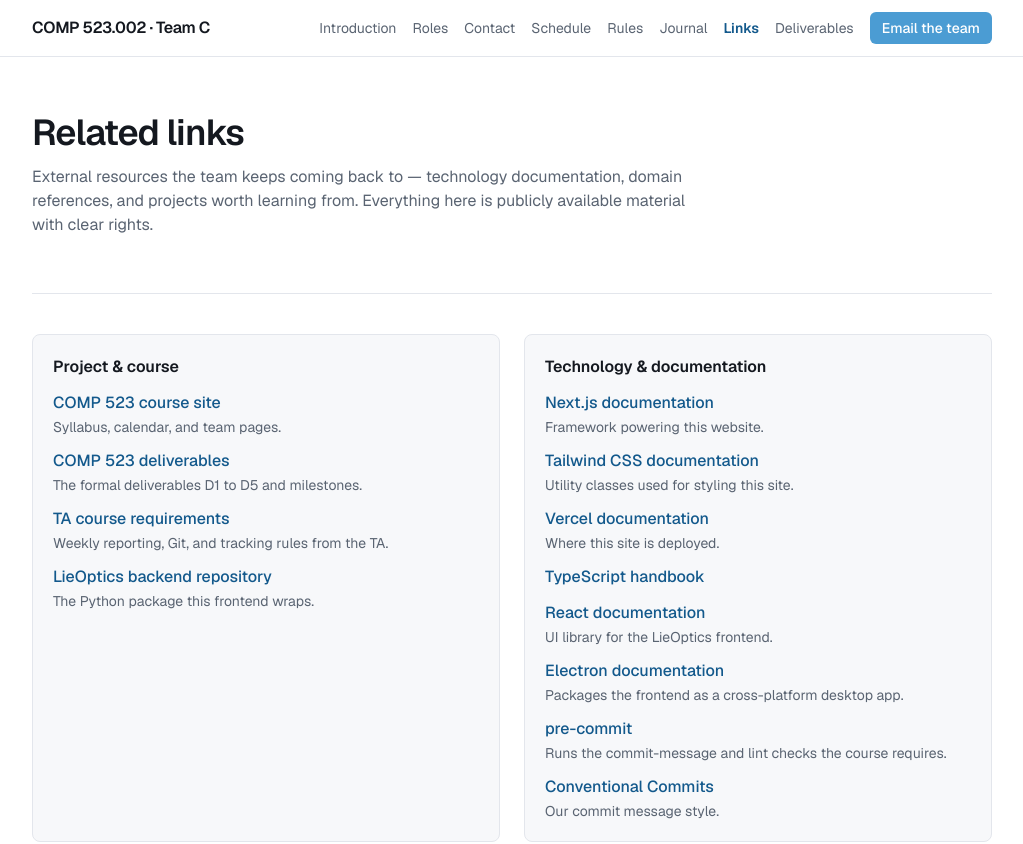
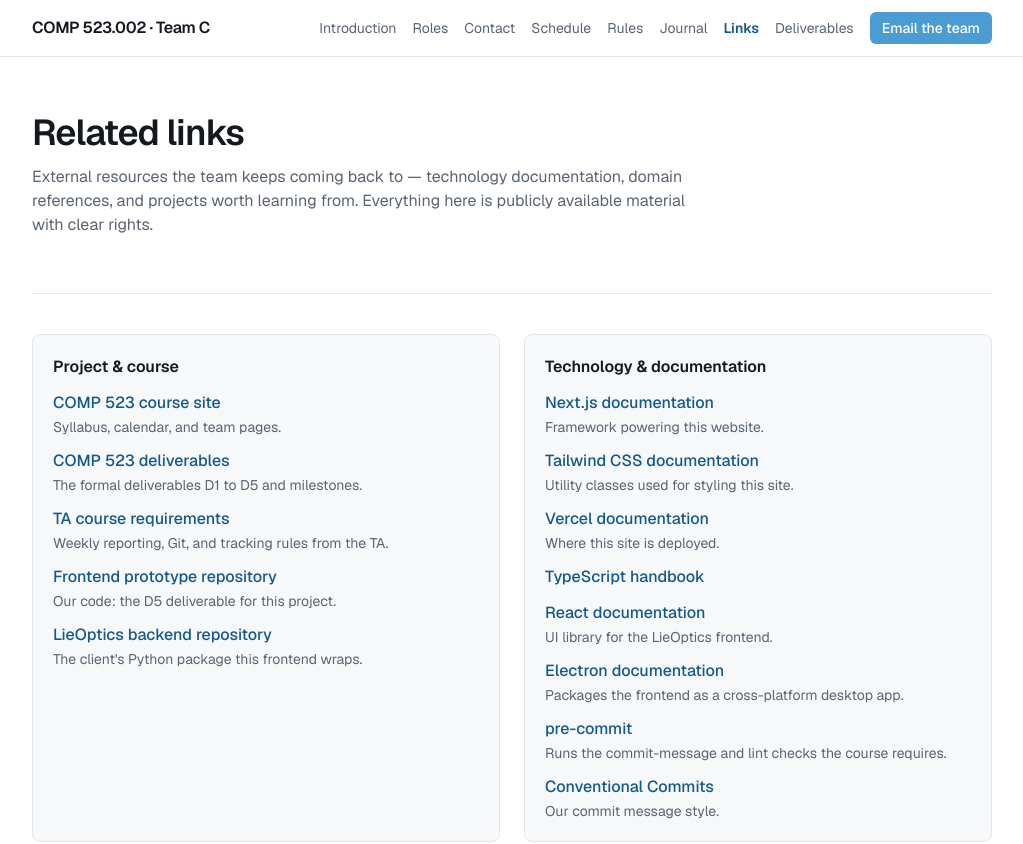
Before and after one commit to SarathyS101/team_website, a Next.js app: page /links in a window 1280 px wide. Shown: the top 844 px of the page, without its empty margins (128-1151 px from the left). Built offline with nearby package versions, Linux system fonts and the light colour scheme.

Commit message:
docs: link the frontend prototype repo as the D5 code deliverable

```diff
--- a/content/deliverables.ts
+++ b/content/deliverables.ts
@@ -119,6 +119,8 @@ export const deliverables: readonly Deliverable[] = [
   {
     name: "D5. Code and final presentation",
     dueDate: "2026-12-05",
-    status: "Not started",
+    status: "In progress",
+    href: "https://github.com/LakshinG/lieopitcs-Frontend",
+    note: "Frontend prototype repository. A mock-data UI is up; the real LieOptics backend is not wired in yet.",
   },
 ];
--- a/content/links.ts
+++ b/content/links.ts
@@ -43,9 +43,14 @@ export const linkGroups: readonly LinkGroup[] = [
         note: "Weekly reporting, Git, and tracking rules from the TA.",
       },
       {
+        label: "Frontend prototype repository",
+        href: "https://github.com/LakshinG/lieopitcs-Frontend",
+        note: "Our code: the D5 deliverable for this project.",
+      },
+      {
         label: "LieOptics backend repository",
         href: "https://github.com/hausenshi/LieOptics",
-        note: "The Python package this frontend wraps.",
+        note: "The client's Python package this frontend wraps.",
       },
     ],
   },
--- a/content/site.ts
+++ b/content/site.ts
@@ -14,8 +14,8 @@ export const site = {
   /** Short line under the site title. */
   tagline: "Cross-platform interactive GUI for analytical optical lens design and aberration analysis.",
 
-  /** Public code repository for the project. */
-  repoUrl: "https://github.com/SarathyS101/team_website",
+  /** Public code repository for the project (the frontend, not this website). */
+  repoUrl: "https://github.com/LakshinG/lieopitcs-Frontend",
 
   /** Bump this whenever you update the site. The footer shows it. */
   lastUpdated: "2026-10-01",
```
